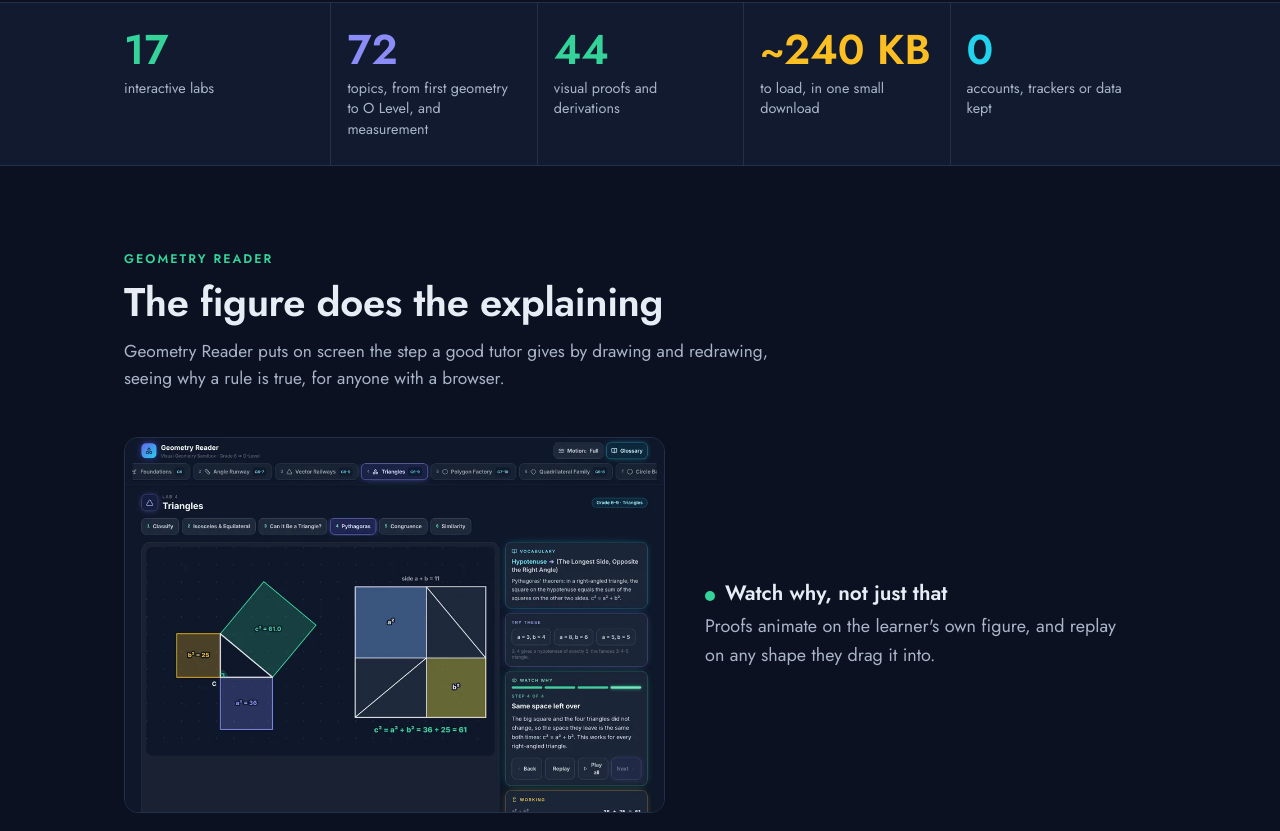
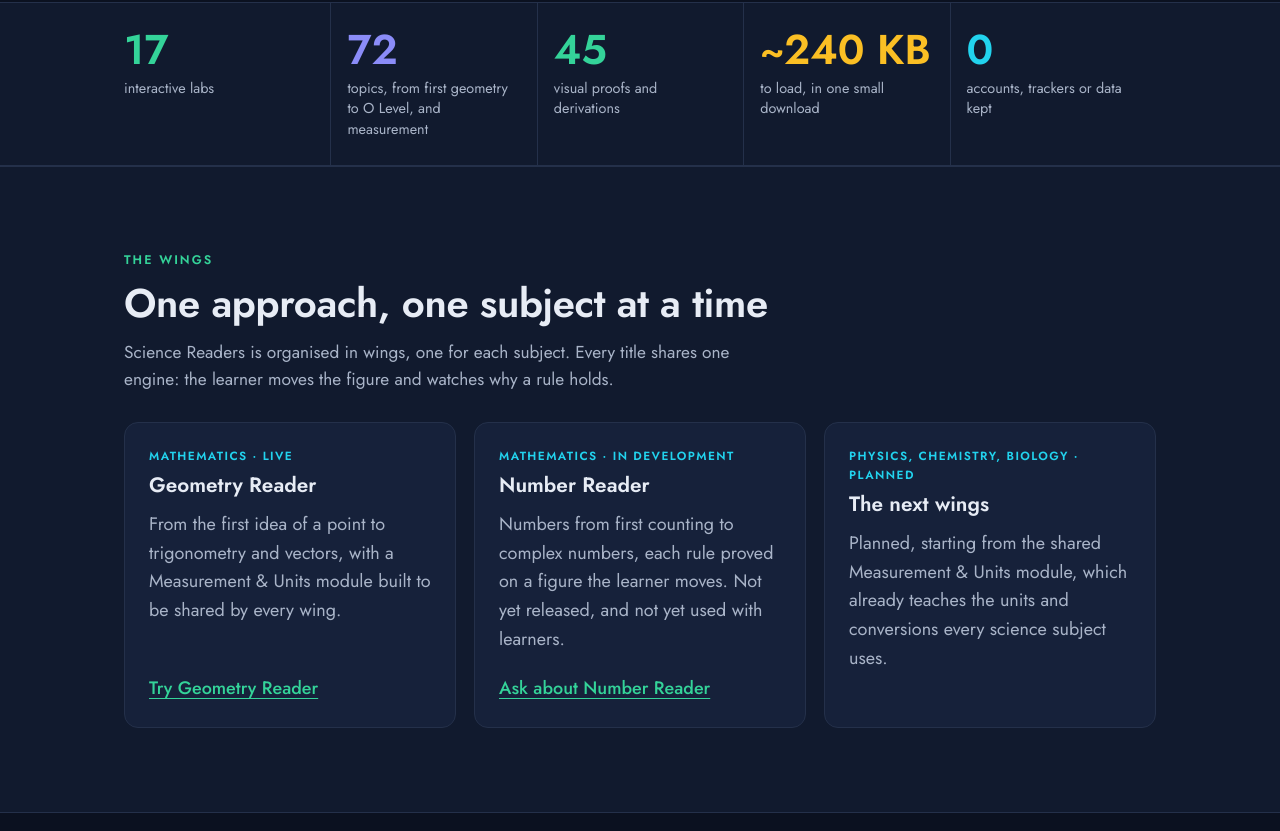
Before and after one commit to sciencereaders/sciencereaders.github.io, a plain HTML site: page index.html in a window 1280 px wide. Shown: the part 1389-2220 px from the top of the page. Drawn offline with Linux system fonts and the light colour scheme.

Commit message:
Wings: a Mathematics wing with Geometry Reader and Number Reader (in development); 45 visual proofs

```diff
--- a/index.html
+++ b/index.html
@@ -6,12 +6,12 @@
   <meta http-equiv="Content-Security-Policy" content="default-src 'self'; img-src 'self'; style-src 'self'; font-src 'self'; script-src 'none'; base-uri 'none'; form-action 'none'">
   <meta name="referrer" content="strict-origin-when-cross-origin">
   <title>Science Readers · Geometry Reader</title>
-  <meta name="description" content="Science Readers builds visual learning tools for learners with no tutor to show them why, designed for shared, low-data phones. Its first module, Geometry Reader, has 17 labs, 72 topics and 44 visual proofs, with no account and no tracking.">
+  <meta name="description" content="Science Readers builds visual learning tools for learners with no tutor to show them why, designed for shared, low-data phones. Its first module, Geometry Reader, has 17 labs, 72 topics and 45 visual proofs, with no account and no tracking.">
   <link rel="canonical" href="https://sciencereaders.github.io/">
   <meta property="og:type" content="website">
   <meta property="og:site_name" content="Science Readers">
   <meta property="og:title" content="Geometry Reader: geometry you can see, touch and watch being proved">
-  <meta property="og:description" content="Visual geometry for learners with no tutor to show them why, built for shared, low-data phones. 17 labs, 72 topics, 44 visual proofs.">
+  <meta property="og:description" content="Visual geometry for learners with no tutor to show them why, built for shared, low-data phones. 17 labs, 72 topics, 45 visual proofs.">
   <meta property="og:url" content="https://sciencereaders.github.io/">
   <meta property="og:image" content="https://sciencereaders.github.io/images/og.png">
   <meta property="og:image:width" content="1200">
@@ -31,6 +31,7 @@
         <span>Science Readers</span>
       </a>
       <nav aria-label="On this page">
+        <a href="#wings">Wings</a>
         <a href="#geometry-reader">Geometry Reader</a>
         <a href="#work-with-us">Work with us</a>
         <a href="#research">Research</a>
@@ -65,14 +66,41 @@
         <ul class="stats">
           <li><b class="c-mint">17</b><span>interactive labs</span></li>
           <li><b class="c-indigo">72</b><span>topics, from first geometry to O Level, and measurement</span></li>
-          <li><b class="c-mint">44</b><span>visual proofs and derivations</span></li>
+          <li><b class="c-mint">45</b><span>visual proofs and derivations</span></li>
           <li><b class="c-amber">~240 KB</b><span>to load, in one small download</span></li>
           <li><b class="c-cyan">0</b><span>accounts, trackers or data kept</span></li>
         </ul>
       </div>
     </section>
 
-    <section id="geometry-reader" class="sec">
+    <section id="wings" class="sec sec-alt">
+    <div class="wrap">
+      <p class="kicker">The wings</p>
+      <h2>One approach, one subject at a time</h2>
+      <p class="intro">Science Readers is organised in wings, one for each subject. Every title shares one engine: the learner moves the figure and watches why a rule holds.</p>
+      <ul class="cards">
+        <li>
+          <p class="card-k">Mathematics · live</p>
+          <h3>Geometry Reader</h3>
+          <p>From the first idea of a point to trigonometry and vectors, with a Measurement &amp; Units module built to be shared by every wing.</p>
+          <a href="https://sciencereaders.github.io/geometryreader/">Try Geometry Reader</a>
+        </li>
+        <li>
+          <p class="card-k">Mathematics · in development</p>
+          <h3>Number Reader</h3>
+          <p>Numbers from first counting to complex numbers, each rule proved on a figure the learner moves. Not yet released, and not yet used with learners.</p>
+          <a href="mailto:connect.wf@proton.me?subject=Number%20Reader">Ask about Number Reader</a>
+        </li>
+        <li>
+          <p class="card-k">Physics, Chemistry, Biology · planned</p>
+          <h3>The next wings</h3>
+          <p>Planned, starting from the shared Measurement &amp; Units module, which already teaches the units and conversions every science subject uses.</p>
+        </li>
+      </ul>
+    </div>
+  </section>
+
+  <section id="geometry-reader" class="sec">
       <div class="wrap">
         <p class="kicker">Geometry Reader</p>
         <h2>The figure does the explaining</h2>
@@ -156,8 +184,8 @@
 
   <footer class="foot">
     <div class="wrap foot-in">
-      <p>Science Readers is conceived and directed by <a href="https://wasemafarzana.com/">Wasema Farzana</a>. She decides what problem each tool answers and for whom, how it teaches, what the research must test, and whether each piece serves the change it is meant to make. Claude Code, an AI coding assistant, writes the code and drafts documents from her briefs; she reviews each one and decides what stands, as the <a href="https://github.com/sciencereaders/geometryreader/blob/main/AI_USE.md">AI use statement</a> sets out.</p>
-      <p>© 2026 Wasema Farzana. All rights reserved. Science Readers and Geometry Reader are proprietary.</p>
+      <p>Science Readers is conceived and directed by <a href="https://wasemafarzana.com/">Wasema Farzana</a>. She decides what problem each tool answers and for whom, how it teaches, what the research must test, and whether each piece serves the change it is meant to make. Claude Code, an AI coding assistant, writes the code and drafts documents from her briefs; she reviews each one and decides what stands, as the <a href="https://github.com/sciencereaders/geometryreader/blob/main/AI_USE.md">AI use statement</a> sets out. She made Number Reader's first prototype by directing Gemini, Google's AI assistant.</p>
+      <p>© 2026 Wasema Farzana. All rights reserved. Science Readers, Geometry Reader and Number Reader are proprietary.</p>
       <p><a href="https://github.com/sciencereaders/geometryreader">Public showcase on GitHub</a></p>
     </div>
   </footer>
```
Also changed, not shown: 1 other file.
